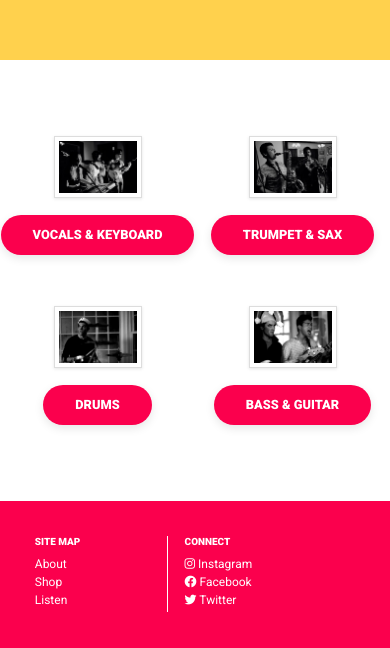
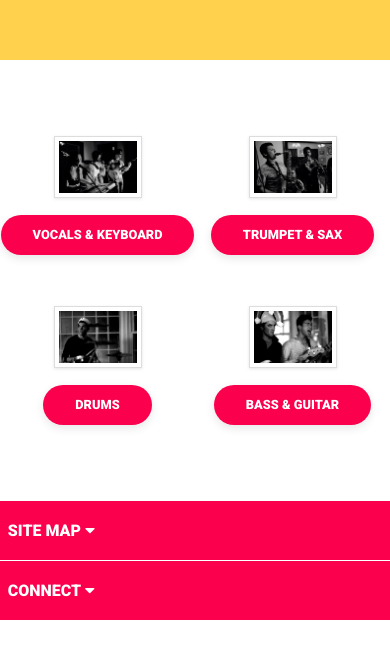
Before and after one commit to dartmouth-cs52-19S/lab1-landingpage-emmalangfitt, a plain HTML site: page index.html in a window 390 px wide. Shown: the part 4042-4690 px from the top of the page. After the commit the page ends 4662 px from the top, so only its background shows below. Drawn offline with Linux system fonts and the light colour scheme.

Commit message:
added the responsive footer links

```diff
--- a/index.html
+++ b/index.html
@@ -105,5 +105,10 @@
                 <ul><i class="fab fa-twitter"></i><a href=""> Twitter</a></ul>
             </div>
         </footer>
+
+        <div id="mobile-footer">
+            <div><a href="#mobile-footer">SITE MAP <i class="fas fa-caret-down"></i></a></div>
+            <div><a href="#mobile-footer">CONNECT <i class="fas fa-caret-down"></i></a></div>
+        </div>
     </body>
 </html>
--- a/style.css
+++ b/style.css
@@ -287,6 +287,28 @@ lifted from  original site at houseparty.com
     box-shadow: rgba(0, 0, 0, 0.2) 0px 0.25em 1em;
 }
 
+#mobile-footer {
+    display: none;
+    background-color: #fb004d;
+}
+
+#mobile-footer div {
+    height: 7vh;
+    display: flex;
+    align-items: center;
+}
+
+#mobile-footer a {
+    text-decoration: none;
+    color: #ffffff;
+    font-weight: 900;
+    padding-left: 2vw;
+}
+
+#mobile-footer div:not(:first-child) {
+    border-top: solid 1px #ffffff;
+}
+
 @media only screen and (max-width: 850px) {
     .block-row {
         flex-direction: column;
@@ -350,4 +372,13 @@ lifted from  original site at houseparty.com
     input[type=checkbox]:checked ~ nav i{
         color: #FFD14D;
     }
+
+    footer {
+        display: none;
+    }
+
+    #mobile-footer {
+        display: flex;
+        flex-direction: column;
+    }
 }
```
